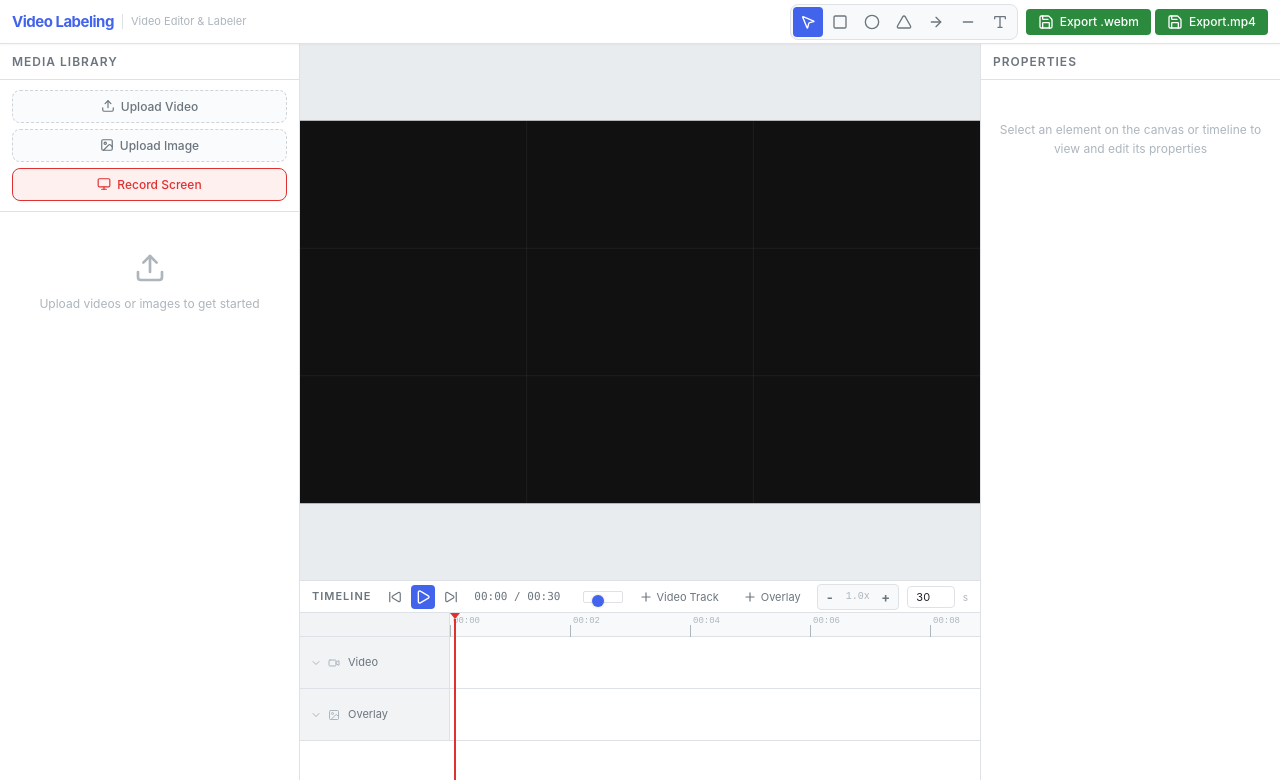
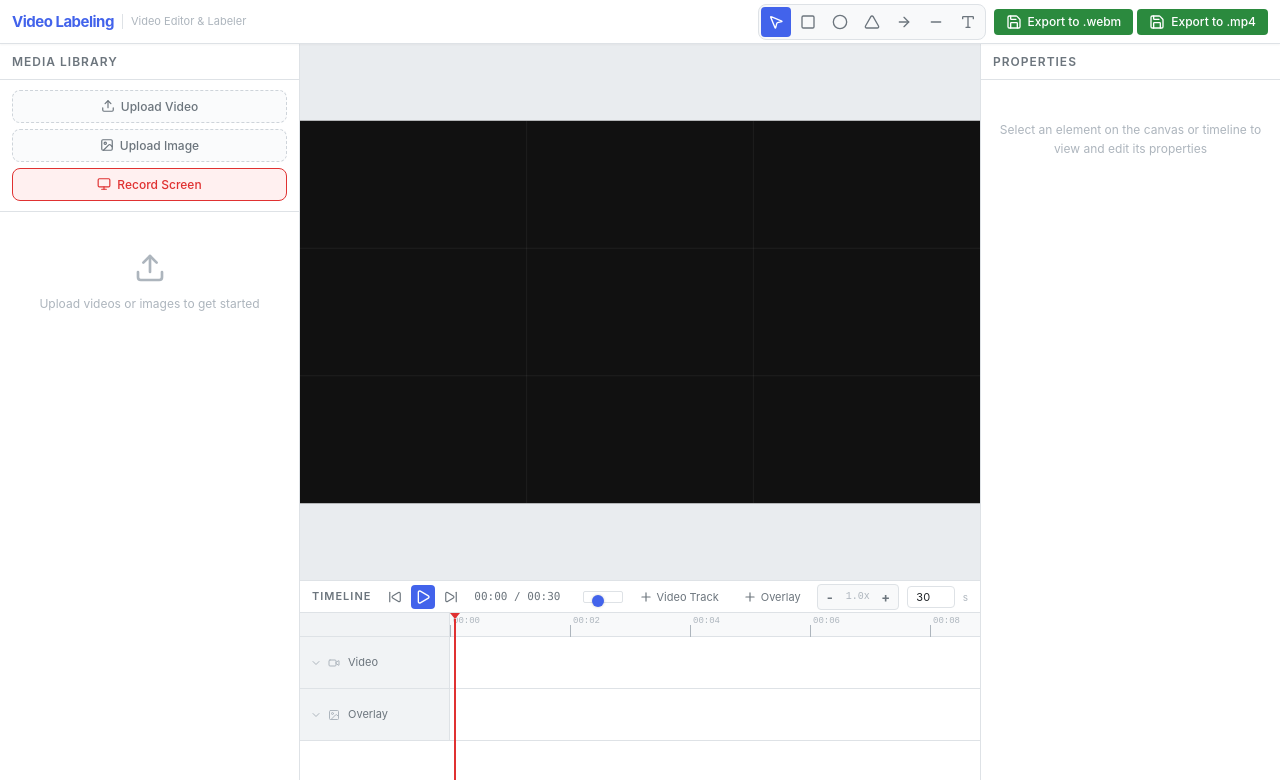
Before and after one commit to didi-stwn/video-labeling, a React (Create React App) app: page / in a window 1280 px wide. Shown: the top 780 px of the page. Built offline with nearby package versions, Linux system fonts and the light colour scheme.

Commit message:
fix: typo button export

```diff
--- a/src/components/Header.js
+++ b/src/components/Header.js
@@ -78,7 +78,7 @@ export default function Header() {
                 title="Export as WebM (fast, VP9 codec)"
               >
                 <Save size={16} />
-                <span>Export .webm</span>
+                <span>Export to .webm</span>
               </button>
               <button
                 className="action-btn export-btn"
@@ -86,7 +86,7 @@ export default function Header() {
                 title="Export as MP4 (converted in browser, H.264 codec)"
               >
                 <Save size={16} />
-                <span>Export.mp4</span>
+                <span>Export to .mp4</span>
               </button>
             </>
           )}
```
